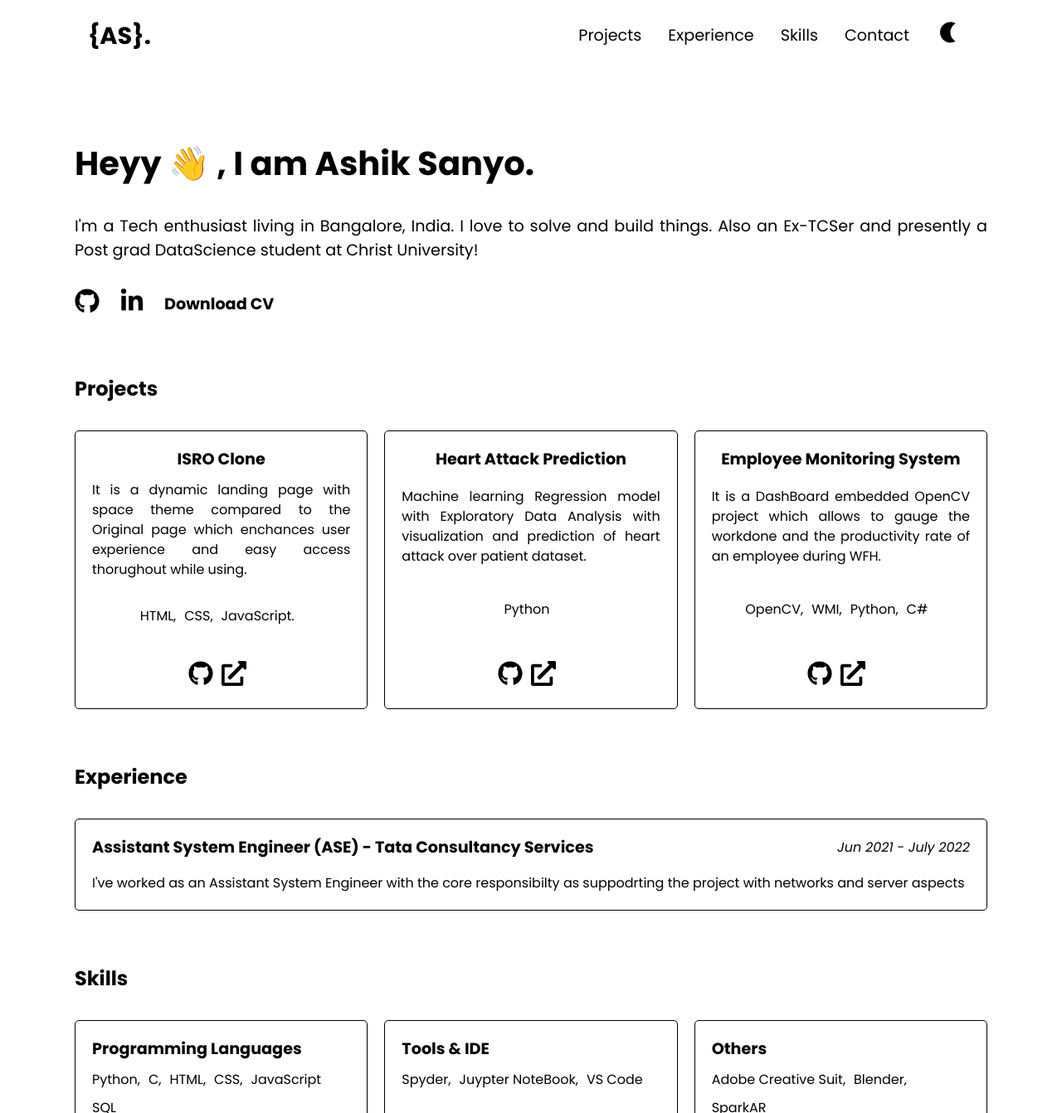
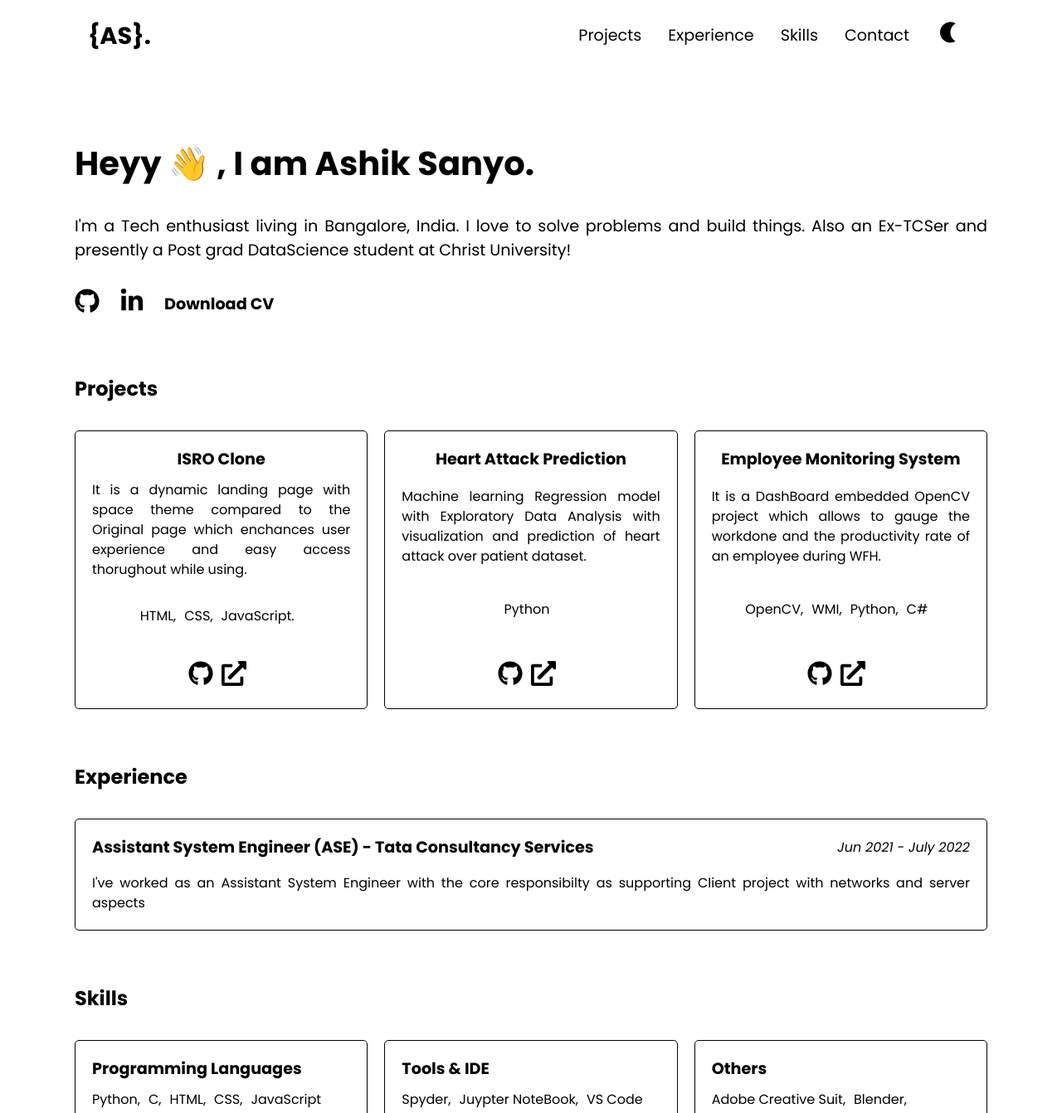
Before and after one commit to ashiksanyo10/Port_React, a React (Vite) app: page / in a window 1280 px wide. Shown: the top 1342 px of the page at 83% size. Built offline with nearby package versions, Linux system fonts and the light colour scheme.

Commit message:
Update portfolio.js

```diff
--- a/src/data/portfolio.js
+++ b/src/data/portfolio.js
@@ -1,7 +1,7 @@
 const about = {
   title: "Heyy 👋 , I am Ashik Sanyo.",
   description:
-    "I'm a Tech enthusiast living in Bangalore, India. I love to solve and build things. Also an Ex-TCSer and presently a Post grad DataScience student at Christ University!",
+    "I'm a Tech enthusiast living in Bangalore, India. I love to solve problems and build things. Also an Ex-TCSer and presently a Post grad DataScience student at Christ University!",
   github: "https://github.com/ashiksanyo10",
   linkedin: "https://www.linkedin.com/in/ashiksanyo/",
   cv: "#",
@@ -43,7 +43,7 @@ const projects = {
         "C#",
       ],
       github: "https://github.com/ashiksanyo10/EMPX",
-
+      demo: "https://github.com/ashiksanyo10/EMPX",
 
     },
   ],
@@ -57,7 +57,7 @@ const experience = {
       company: "Tata Consultancy Services",
       duration: "Jun 2021 - July 2022",
       description:
-        "I've worked as an Assistant System Engineer with the core responsibilty as suppodrting the project with networks and server aspects ",
+        "I've worked as an Assistant System Engineer with the core responsibilty as supporting Client project with networks and server aspects ",
     },
   ],
 };
```
